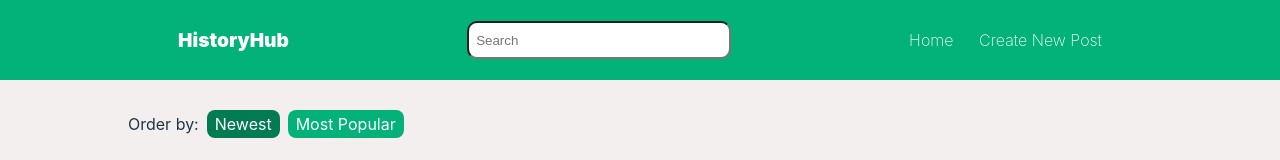
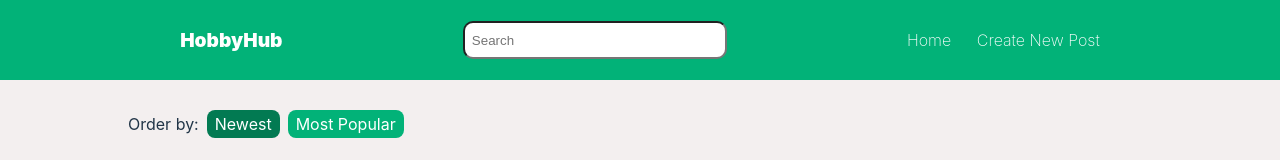
Before and after one commit to aaronlhh/PostHub, a React (Vite) app: page / in a window 1280 px wide. Shown: the top 160 px of the page. Built offline with nearby package versions, Linux system fonts and the light colour scheme.

Commit message:
refactor: change title name

```diff
--- a/routes/Layout.jsx
+++ b/routes/Layout.jsx
@@ -9,7 +9,7 @@ const Layout = () => {
                     <Link
                         to='/'
                         className="web-title" >
-                            HistoryHub
+                            HobbyHub
                     </Link>
                 </span>
                 <input
```
